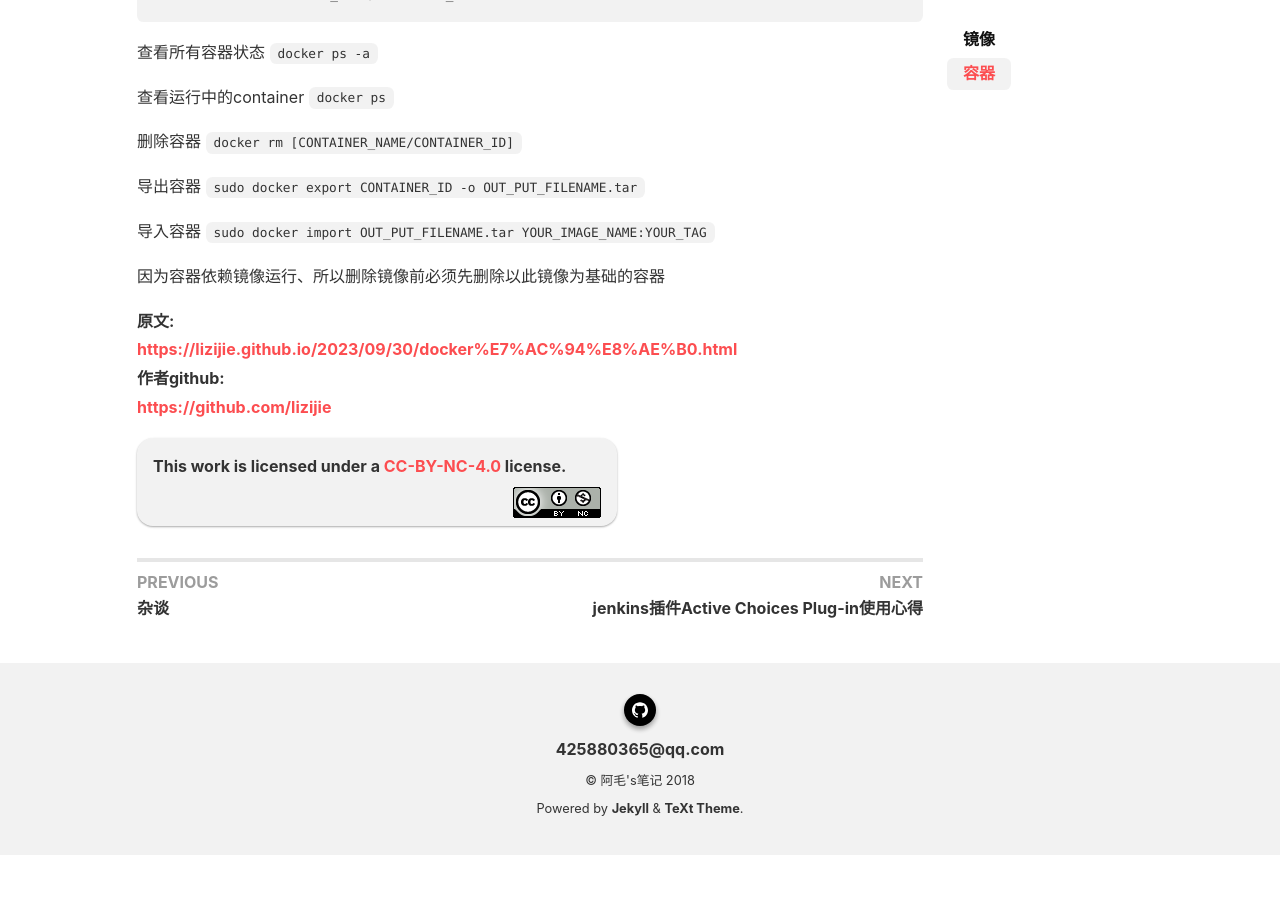
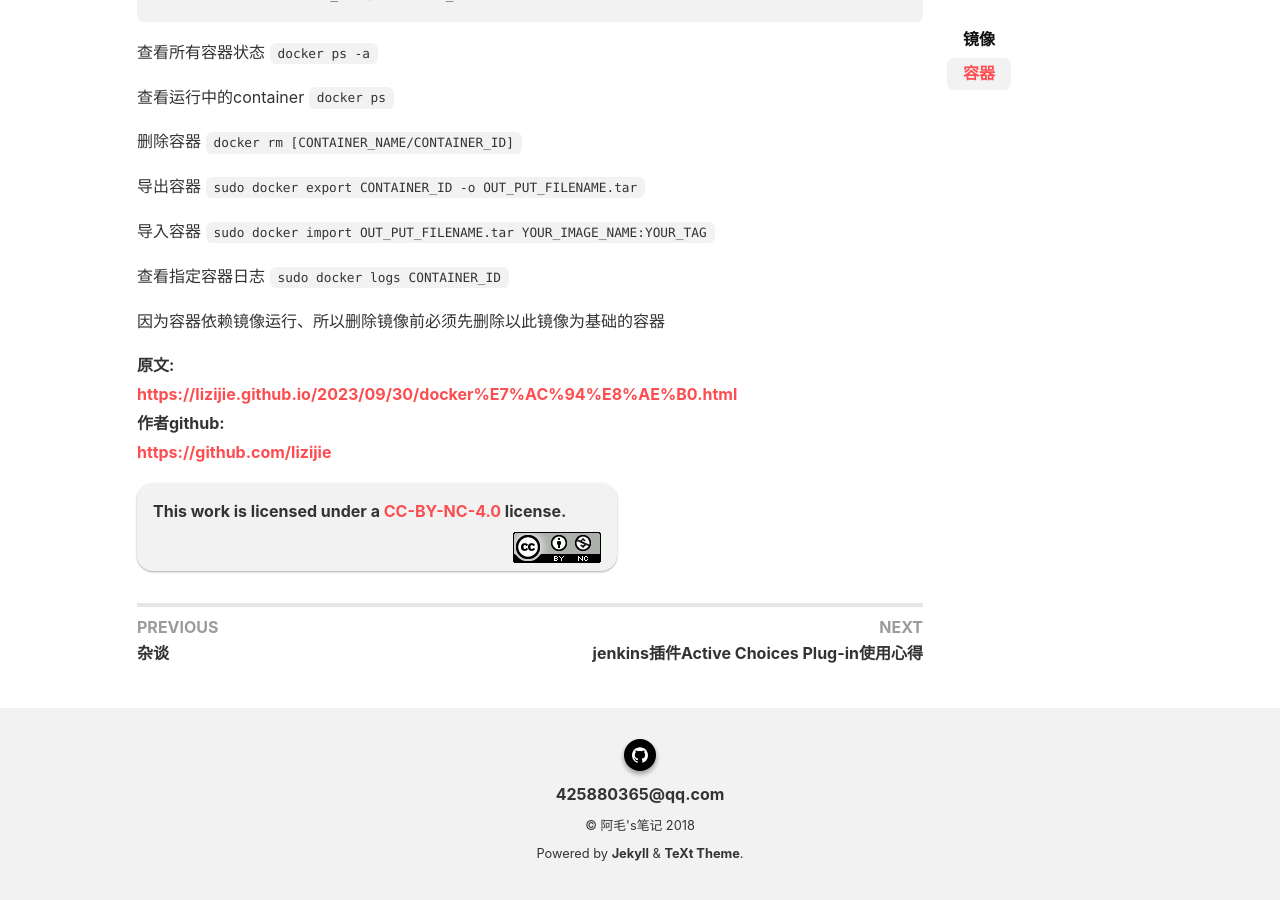
Before and after one commit to lizijie/lizijie.github.io, a Jekyll site: the page built from _posts/2023-09-30-docker笔记.md, in a window 1280 px wide and 900 px high, scrolled down 1474 px. Built offline with Jekyll 4.4.1, drawn with Linux system fonts in a browser that asks for light colours; nearby versions of some CDN libraries; comment, search, counter and statistics services are not loaded; before the commit the page ends 2329 px from its top, so only the background shows below that.

Commit message:
Update 2023-09-30-docker笔记.md

```diff
--- a/_posts/2023-09-30-docker笔记.md
+++ b/_posts/2023-09-30-docker笔记.md
@@ -70,6 +70,8 @@ docker attach container_name/container_id
 
 导入容器 `sudo docker import OUT_PUT_FILENAME.tar YOUR_IMAGE_NAME:YOUR_TAG`
 
+查看指定容器日志 `sudo docker logs CONTAINER_ID`
+
 因为容器依赖镜像运行、所以删除镜像前必须先删除以此镜像为基础的容器
 
 <b>原文:<br>
```
